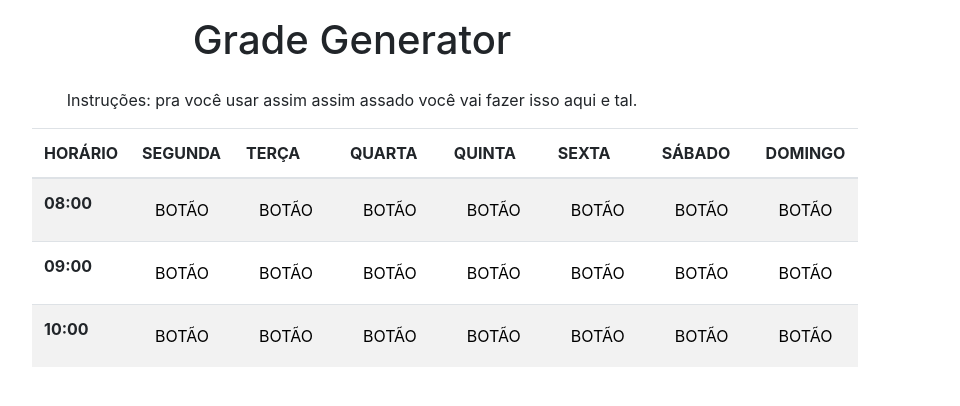
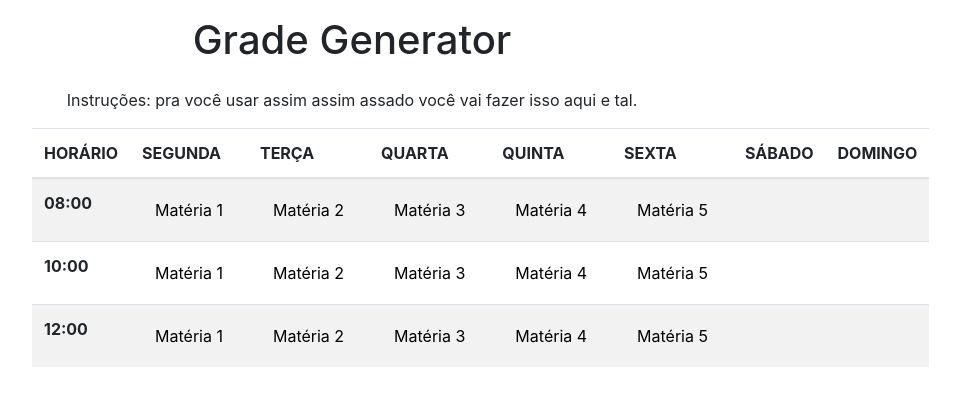
Before and after one commit to projeto-de-algoritmos/Greed_GradeGenerator, a React (Create React App) app in the folder front/: page / in a window 1280 px wide. Shown: the top 406 px of the page, without its empty margins (288-1248 px from the left). Built offline with nearby package versions, Linux system fonts and the light colour scheme.

Commit message:
Map dos objetos da tabela

```diff
--- a/front/src/App.js
+++ b/front/src/App.js
@@ -1,13 +1,43 @@
-import './App.css';
+import "./App.css";
+
+let arrayGrade = [
+  {
+    horario: "08:00",
+    segunda: "Matéria 1",
+    terca: "Matéria 2",
+    quarta: "Matéria 3",
+    quinta: "Matéria 4",
+    sexta: "Matéria 5",
+  },
+  {
+    horario: "10:00",
+    segunda: "Matéria 1",
+    terca: "Matéria 2",
+    quarta: "Matéria 3",
+    quinta: "Matéria 4",
+    sexta: "Matéria 5",
+  },
+  {
+    horario: "12:00",
+    segunda: "Matéria 1",
+    terca: "Matéria 2",
+    quarta: "Matéria 3",
+    quinta: "Matéria 4",
+    sexta: "Matéria 5",
+  },
+];
 
 function App() {
   return (
     <div className="App">
       <h1 class="text-center padding">Grade Generator</h1>
 
-      <p class="margin text-center">Instruções: pra você usar assim assim assado você vai fazer isso aqui e tal.</p>
+      <p class="margin text-center">
+        Instruções: pra você usar assim assim assado você vai fazer isso aqui e
+        tal.
+      </p>
 
-      <div class ="margin">
+      <div class="margin">
         <table class="table table-striped table-hover">
           <thead>
             <tr>
@@ -22,36 +52,48 @@ function App() {
             </tr>
           </thead>
           <tbody>
+            {arrayGrade.map((obj) => {
+              return (
                 <tr>
-                <th scope="row">08:00</th>
-                <td><button type="button" class="btn">BOTÃO</button></td>
-                <td><button type="button" class="btn">BOTÃO</button></td>
-                <td><button type="button" class="btn">BOTÃO</button></td>
-                <td><button type="button" class="btn">BOTÃO</button></td>
-                <td><button type="button" class="btn">BOTÃO</button></td>
-                <td><button type="button" class="btn">BOTÃO</button></td>
-                <td><button type="button" class="btn">BOTÃO</button></td>
+                  <th scope="row">{obj.horario}</th>
+                  <td>
+                    <button type="button" class="btn">
+                      {obj.segunda}
+                    </button>
+                  </td>
+                  <td>
+                    <button type="button" class="btn">
+                      {obj.terca}
+                    </button>
+                  </td>
+                  <td>
+                    <button type="button" class="btn">
+                      {obj.quarta}
+                    </button>
+                  </td>
+                  <td>
+                    <button type="button" class="btn">
+                      {obj.quinta}
+                    </button>
+                  </td>
+                  <td>
+                    <button type="button" class="btn">
+                      {obj.sexta}
+                    </button>
+                  </td>
+                  <td>
+                    <button type="button" class="btn">
+                      {obj.sabado}
+                    </button>
+                  </td>
+                  <td>
+                    <button type="button" class="btn">
+                      {obj.domingo}
+                    </button>
+                  </td>
                 </tr>
-              <tr>
-                <th scope="row">09:00</th>
-                <td><button type="button" class="btn">BOTÃO</button></td>
-                <td><button type="button" class="btn">BOTÃO</button></td>
-                <td><button type="button" class="btn">BOTÃO</button></td>
-                <td><button type="button" class="btn">BOTÃO</button></td>
-                <td><button type="button" class="btn">BOTÃO</button></td>
-                <td><button type="button" class="btn">BOTÃO</button></td>
-                <td><button type="button" class="btn">BOTÃO</button></td>
-              </tr>
-              <tr>
-                <th scope="row">10:00</th>
-                <td><button type="button" class="btn">BOTÃO</button></td>
-                <td><button type="button" class="btn">BOTÃO</button></td>
-                <td><button type="button" class="btn">BOTÃO</button></td>
-                <td><button type="button" class="btn">BOTÃO</button></td>
-                <td><button type="button" class="btn">BOTÃO</button></td>
-                <td><button type="button" class="btn">BOTÃO</button></td>
-                <td><button type="button" class="btn">BOTÃO</button></td>
-              </tr>
+              );
+            })}
           </tbody>
         </table>
       </div>
```
Lines whose indentation alone changed are shown as unchanged.
